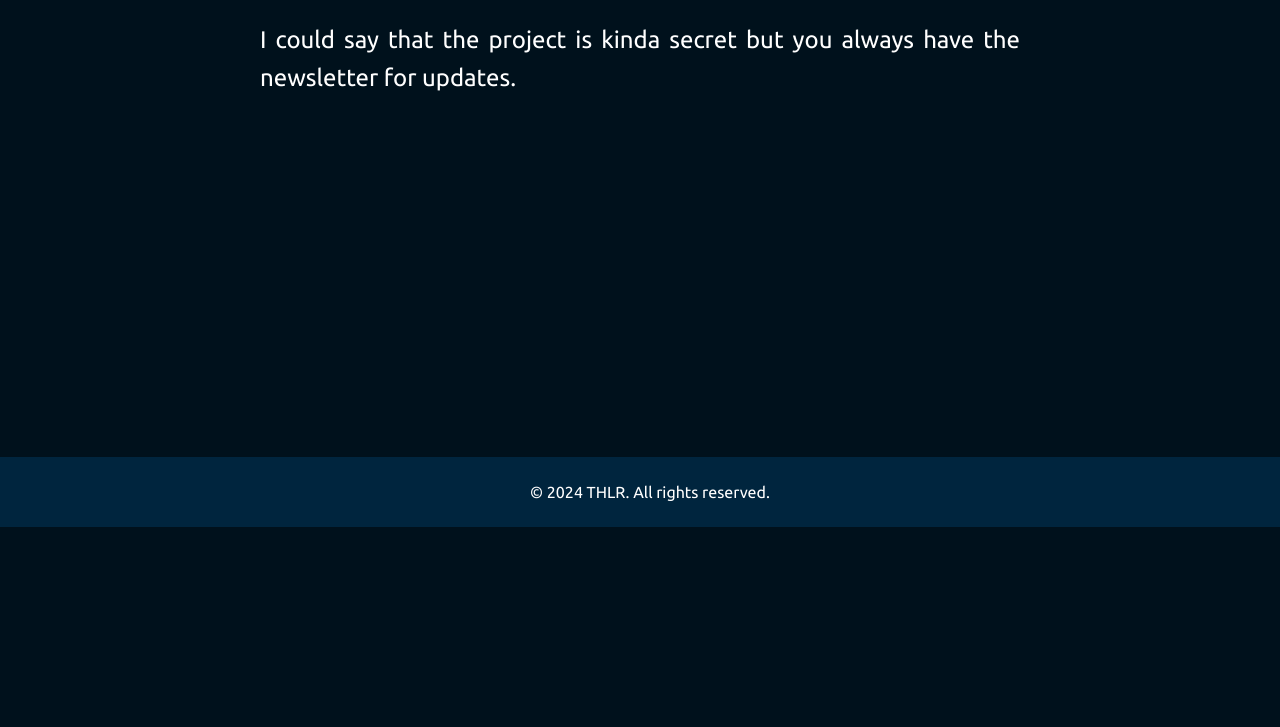
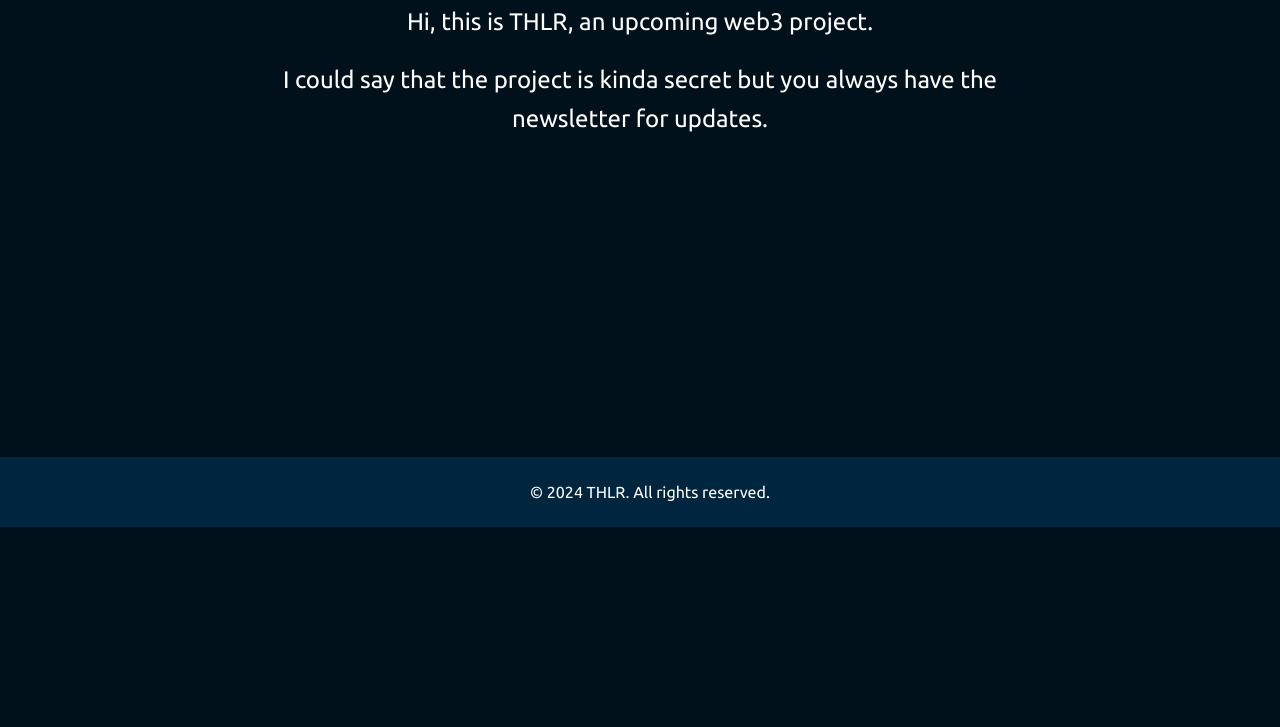
Before and after one commit to thlr-ch/Site, a plain HTML site: page about/more.html in a window 1280 px wide. Shown: the part 273-1000 px from the top of the page. Before the commit the page ends 900 px from the top, so only its background shows below. Drawn offline with Linux system fonts and the light colour scheme.

Commit message:
shithead css

```diff
--- a/about/more.html
+++ b/about/more.html
@@ -12,7 +12,7 @@
 <body>
     <nav class="navbar">
         <div class="navbar-container">
-            <a href="#" class="navbar-brand">THLR</a>
+            <a href="/" class="navbar-brand">THLR</a>
             <a href="/" class="rounded-button">Main Page</a>
         </div>
     </nav>
--- a/about/styles.css
+++ b/about/styles.css
@@ -56,11 +56,22 @@ body, html {
 
 /* About page styles */
 .about-container {
+    display: flex;
+    flex-direction: column;
     max-width: 800px;
-    margin: 100px auto;
+    margin: auto;
+    height: 200px;
     padding: 20px;
-    text-align: justify;
+    text-align: center;
+    justify-content: center;
+    align-items: center;
     box-sizing: border-box;
+    margin-top: 200px;
+
+}
+
+.about-container p {
+    margin: 0; /* Ensure no extra margin is added to the text */
 }
 
 .about-container h1 {
@@ -81,7 +92,7 @@ body, html {
     color: white;
     text-align: center;
     padding: 10px;
-    position: fixed;
+    position: absolute;
     bottom: 0;
     width: 100%;
 }
```
